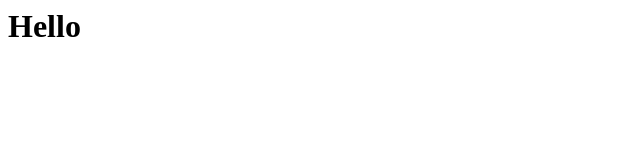
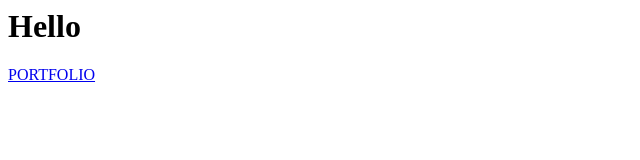
Before and after one commit to erayner305/mccord-portfolio-website, a plain HTML site: page index.html in a window 1280 px wide. Shown: the whole page, without its empty margins (0-640 px from the left). Drawn offline with Linux system fonts and the light colour scheme.

Commit message:
Added navlink

```diff
--- a/index.html
+++ b/index.html
@@ -1,5 +1,5 @@
 <h1>Hello</h1>
 
 <nav>
-    <a href=""
+    <a href="/portfolio.html">PORTFOLIO</a>
 </nav>
```
